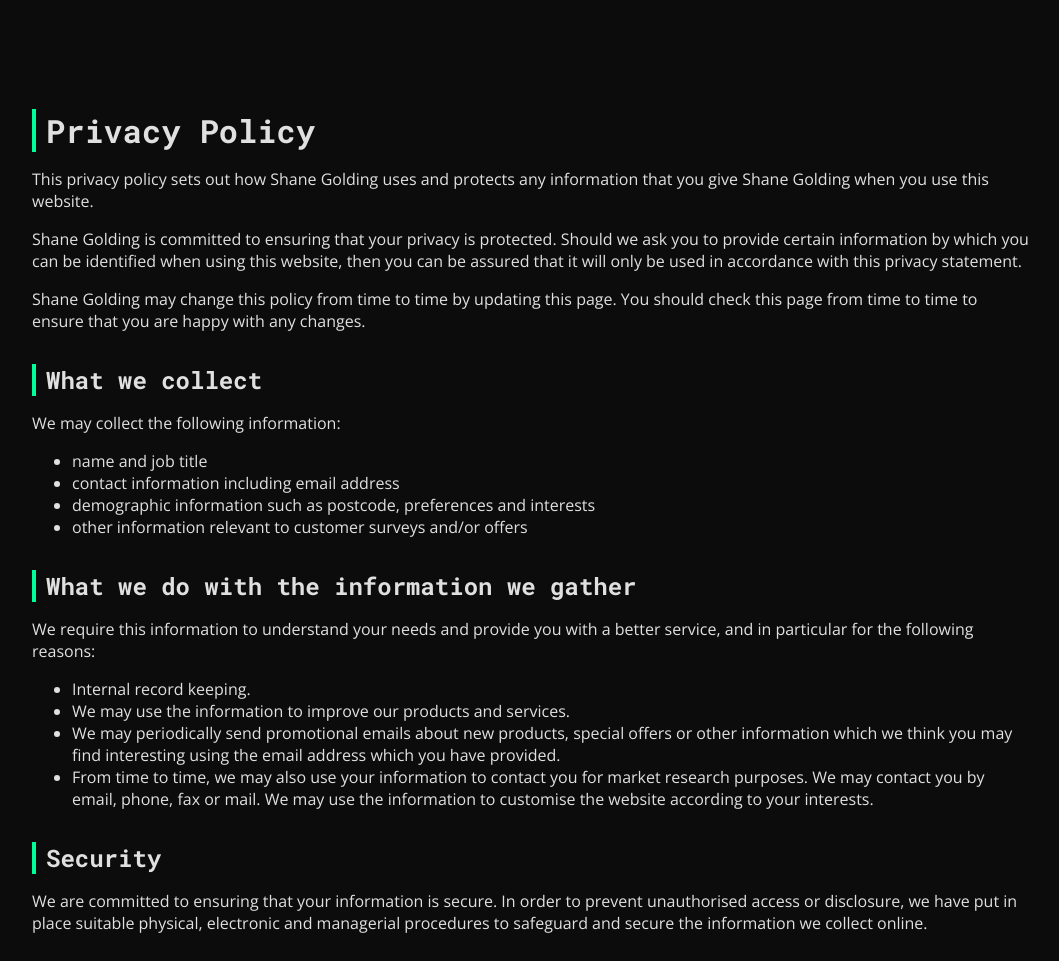
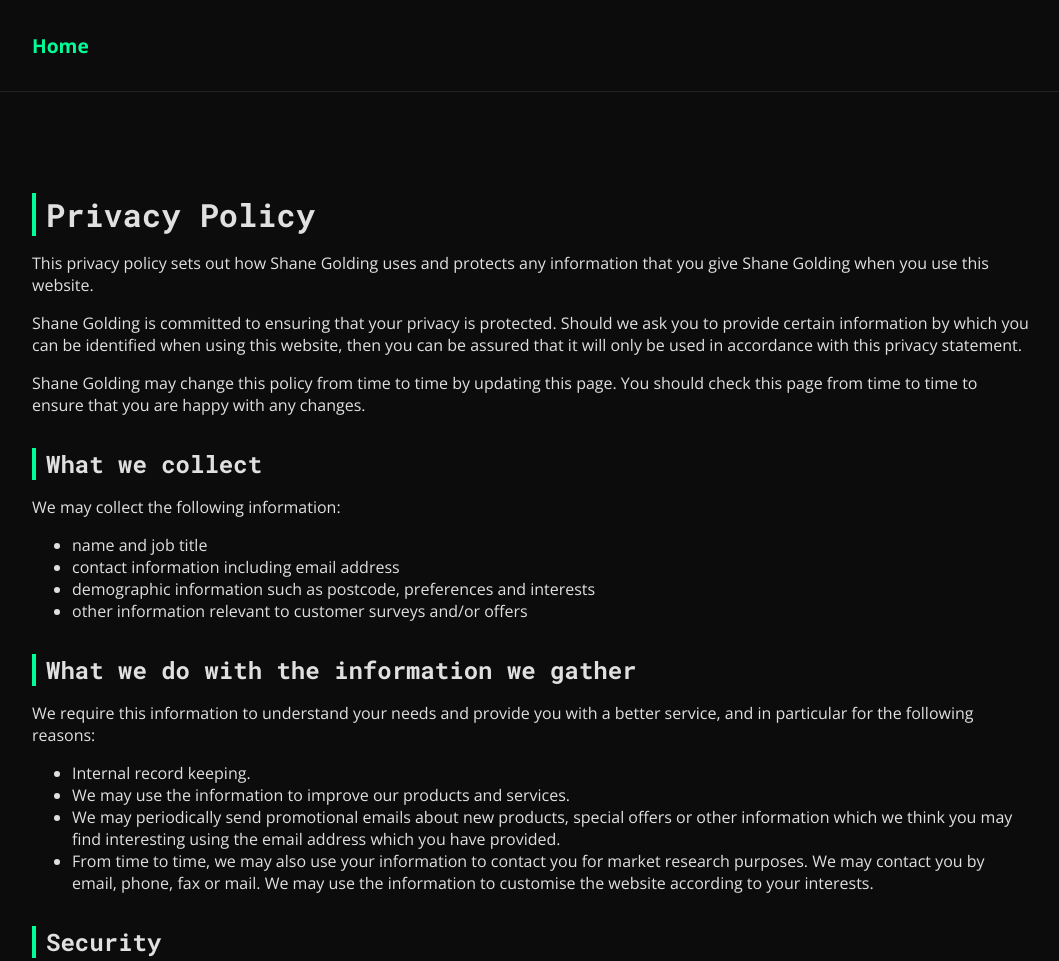
Before and after one commit to sgolding81/shanegolding-website, a plain HTML site: page privacy.html in a window 1280 px wide. Shown: the top 961 px of the page, without its empty margins (108-1167 px from the left). Drawn offline with nearby package versions, Linux system fonts and the light colour scheme.

Commit message:
fix: Standardize header and styling for secondary pages
The `about.html`, `privacy.html`, and `terms.html` pages now have a
consistent header with a "Home" link and standardized styling.

This commit addresses the issue where these pages appeared with a white
background and lacked a clear navigation back to the main page.

```diff
--- a/privacy.html
+++ b/privacy.html
@@ -12,11 +12,26 @@
             color: #e0e0e0;
             -webkit-font-smoothing:antialiased;
             -moz-osx-font-smoothing:grayscale;
+            margin: 0;
+        }
+        .nav-container {
+            max-width: 1000px;
+            margin: 0 auto;
+            padding: 2rem;
         }
         .container {
             max-width: 1000px;
             margin: 0 auto;
             padding: 5rem 2rem;
+        }
+        header {
+            border-bottom: 1px solid #222;
+        }
+        nav a {
+            color: #00ff99;
+            text-decoration: none;
+            font-size: 1.2rem;
+            font-weight: 700;
         }
         h1 {
             font-family: 'Roboto Mono', monospace;
@@ -38,6 +53,14 @@
     </style>
 </head>
 <body>
+    <header>
+        <div class="nav-container">
+            <nav>
+                <a href="/">Home</a>
+            </nav>
+        </div>
+    </header>
+    <main>
         <div class="container">
             <h1>Privacy Policy</h1>
             <p>This privacy policy sets out how Shane Golding uses and protects any information that you give Shane Golding when you use this website.</p>
@@ -78,5 +101,6 @@
             <p>You may request details of personal information which we hold about you under the Data Protection Act 1998. A small fee will be payable. If you would like a copy of the information held on you please write to [address].</p>
             <p>If you believe that any information we are holding on you is incorrect or incomplete, please write to or email us as soon as possible, at the above address. We will promptly correct any information found to be incorrect.</p>
         </div>
+    </main>
 </body>
 </html>
```
Also changed, not shown: about.html (+24 -0 lines), terms.html (+24 -0 lines). Lines whose indentation alone changed are shown as unchanged.
